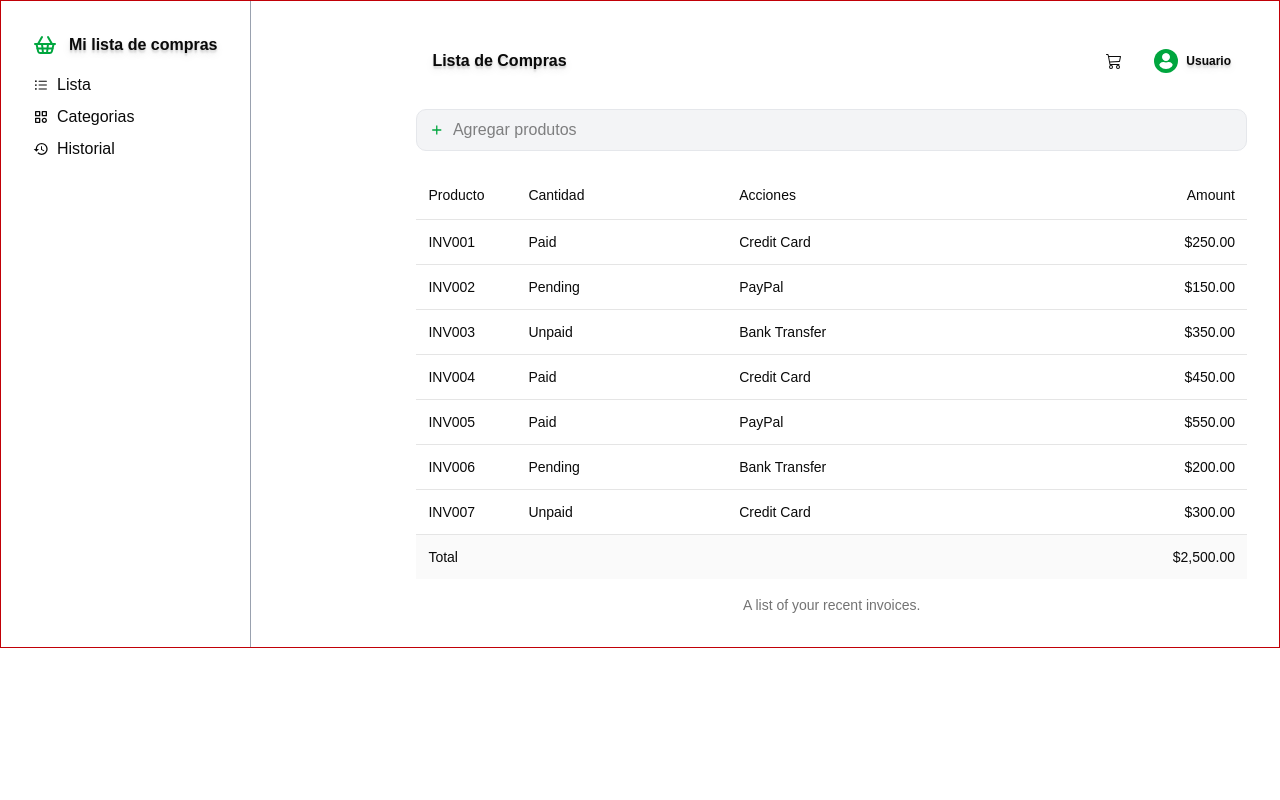
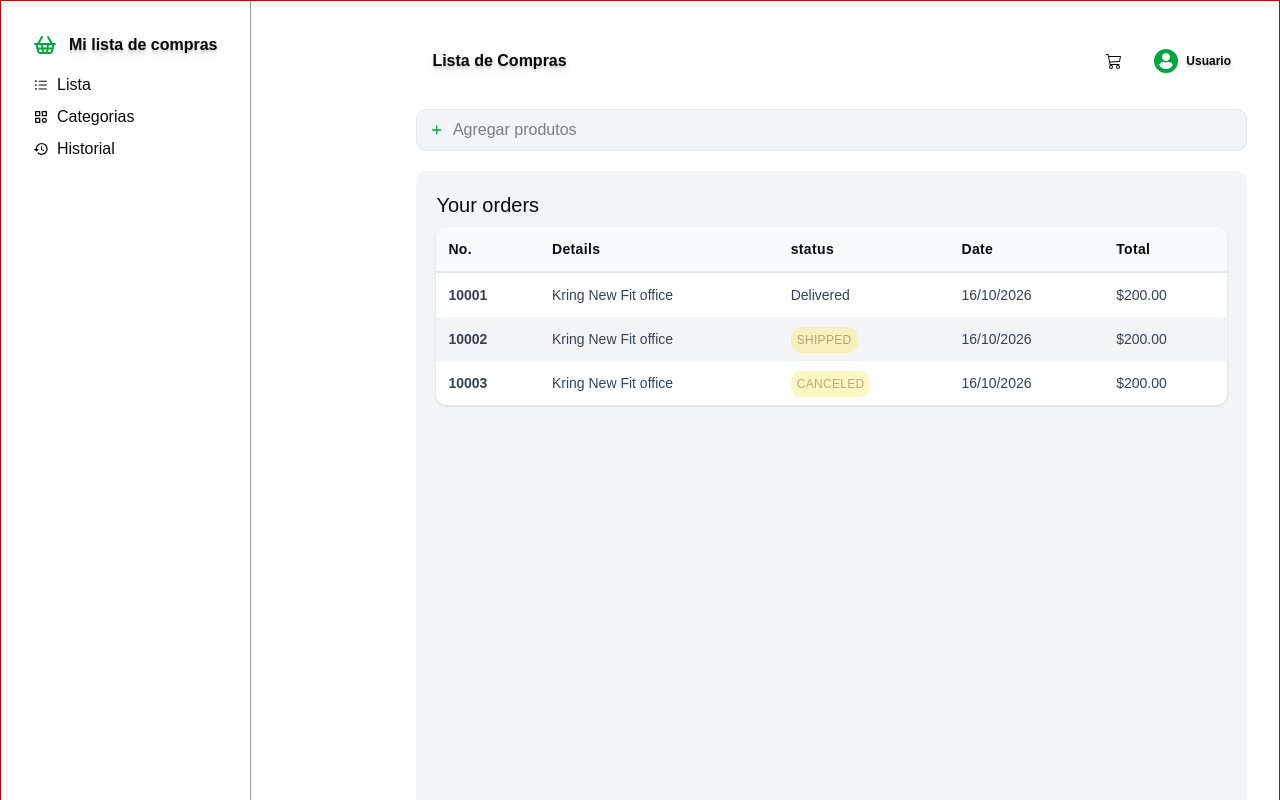
Before and after one commit to DanielFigueroaDuran/shopping-list, a React (Vite) app: page / in a window 1280 px wide. Shown: the top 800 px of the page. Built offline with nearby package versions, Linux system fonts and the light colour scheme.

Commit message:
creating table

```diff
--- a/src/components/Homepage.tsx
+++ b/src/components/Homepage.tsx
@@ -5,7 +5,8 @@ import { MdHistory } from "react-icons/md";
 import { BsCart3 } from "react-icons/bs";
 import { FaUser } from "react-icons/fa";
 import { RiAddFill } from "react-icons/ri";
-import { ProductTable } from './ProductTable';
+import ProductTable from "./ProductTable";
+
 
 const Homepage = () => {
       return (
--- a/src/components/ProductTable.tsx
+++ b/src/components/ProductTable.tsx
@@ -1,87 +1,64 @@
-import {
-      Table,
-      TableBody,
-      TableCaption,
-      TableCell,
-      TableFooter,
-      TableHead,
-      TableHeader,
-      TableRow,
-} from "@/components/ui/table"
 
-const invoices = [
-      {
-            invoice: "INV001",
-            paymentStatus: "Paid",
-            totalAmount: "$250.00",
-            paymentMethod: "Credit Card",
-      },
-      {
-            invoice: "INV002",
-            paymentStatus: "Pending",
-            totalAmount: "$150.00",
-            paymentMethod: "PayPal",
-      },
-      {
-            invoice: "INV003",
-            paymentStatus: "Unpaid",
-            totalAmount: "$350.00",
-            paymentMethod: "Bank Transfer",
-      },
-      {
-            invoice: "INV004",
-            paymentStatus: "Paid",
-            totalAmount: "$450.00",
-            paymentMethod: "Credit Card",
-      },
-      {
-            invoice: "INV005",
-            paymentStatus: "Paid",
-            totalAmount: "$550.00",
-            paymentMethod: "PayPal",
-      },
-      {
-            invoice: "INV006",
-            paymentStatus: "Pending",
-            totalAmount: "$200.00",
-            paymentMethod: "Bank Transfer",
-      },
-      {
-            invoice: "INV007",
-            paymentStatus: "Unpaid",
-            totalAmount: "$300.00",
-            paymentMethod: "Credit Card",
-      },
-]
+const ProductTable = () => {
+      return (
+            <>
 
-export function ProductTable() {
-      return (
-            <Table>
-                  <TableCaption>A list of your recent invoices.</TableCaption>
-                  <TableHeader>
-                        <TableRow>
-                              <TableHead className="w-25">Producto</TableHead>
-                              <TableHead>Cantidad</TableHead>
-                              <TableHead>Acciones</TableHead>
-                              <TableHead className="text-right">Amount</TableHead>
-                        </TableRow>
-                  </TableHeader>
-                  <TableBody>
-                        {invoices.map((invoice) => (
-                              <TableRow key={invoice.invoice}>
-                                    <TableCell className="font-medium">{invoice.invoice}</TableCell>
-                                    <TableCell>{invoice.paymentStatus}</TableCell>
-                                    <TableCell>{invoice.paymentMethod}</TableCell>
-                                    <TableCell className="text-right">{invoice.totalAmount}</TableCell>
-                              </TableRow>
-                        ))}
-                  </TableBody>
-                  <TableFooter>
-                        <TableRow>
-                              <TableCell colSpan={3}>Total</TableCell>
-                              <TableCell className="text-right">$2,500.00</TableCell>
-                        </TableRow>
-                  </TableFooter>
-            </Table>
+                  {/* <template className="w-full h-full border-2"> */}
+                  <div className="p-5 h-screen bg-gray-100 rounded-lg">
+                        <h2 className="text-xl mb-2">Your orders</h2>
+                        <div className="overflow-auto rounded-lg shadow">
+                              <table className="w-full">
+                                    <thead className=" bg-gray-50 border-b-2 border-gray-200">
+                                          <tr>
+                                                <th className="p-3 text-sm font-semibold tracking-wide text-left">No.</th>
+                                                <th className="p-3 text-sm font-semibold tracking-wide text-left">Details</th>
+                                                <th className="p-3 text-sm font-semibold tracking-wide text-left">status</th>
+                                                <th className="p-3 text-sm font-semibold tracking-wide text-left">Date</th>
+                                                <th className="p-3 text-sm font-semibold tracking-wide text-left">Total</th>
+                                          </tr>
+                                    </thead>
+
+                                    <tbody>
+                                          <tr className="bg-white">
+                                                <td className="p-3 text-sm text-gray-700">
+                                                      <a href="#" className="font-bold tect-blue-500 hover:underline">10001</a>
+                                                </td>
+                                                <td className="p-3 text-sm text-gray-700">Kring New Fit office</td>
+                                                <td className="p-3 text-sm text-gray-700">Delivered</td>
+                                                <td className="p-3 text-sm text-gray-700">16/10/2026</td>
+                                                <td className="p-3 text-sm text-gray-700">$200.00</td>
+                                          </tr>
+                                          <tr className="bg-gray-20">
+                                                <td className="p-3 text-sm text-gray-700">
+                                                      <a href="#" className="font-bold tect-blue-500 hover:underline">10002</a>
+                                                </td>
+                                                <td className="p-3 text-sm text-gray-700">Kring New Fit office</td>
+                                                <td className="p-3 text-sm text-gray-700">
+                                                      <span className="p-1.5 text-xs font-medium uppercase tracking-wide text-yellow-800 bg-yellow-200 rounded-lg opacity-50">Shipped</span>
+                                                </td>
+                                                <td className="p-3 text-sm text-gray-700">16/10/2026</td>
+                                                <td className="p-3 text-sm text-gray-700">$200.00</td>
+                                          </tr>
+                                          <tr className="bg-white">
+                                                <td className="p-3 text-sm text-gray-700">
+                                                      <a href="#" className="font-bold tect-blue-500 hover:underline">10003</a>
+                                                </td>
+                                                <td className="p-3 text-sm text-gray-700">Kring New Fit office</td>
+                                                <td className="p-3 text-sm text-gray-700">
+                                                      <span className="p-1.5 text-xs font-medium uppercase tracking-wide text-yellow-800 bg-yellow-200 rounded-lg opacity-50">
+                                                            Canceled
+                                                      </span>
+                                                </td>
+                                                <td className="p-3 text-sm text-gray-700">16/10/2026</td>
+                                                <td className="p-3 text-sm text-gray-700">$200.00</td>
+                                          </tr>
+                                    </tbody>
+                              </table>
+                        </div>
+                  </div>
+                  {/* </template> */}
+            </>
       )
 }
+
+export default ProductTable
--- a/src/components/ui/button.tsx
+++ /dev/null
@@ -1,56 +0,0 @@
-import { Button as ButtonPrimitive } from "@base-ui/react/button"
-import { cva, type VariantProps } from "class-variance-authority"
-
-import { cn } from "@/lib/utils"
-
-const buttonVariants = cva(
-  "group/button inline-flex shrink-0 items-center justify-center rounded-4xl border border-transparent bg-clip-padding text-sm font-medium whitespace-nowrap transition-all outline-none select-none focus-visible:border-ring focus-visible:ring-3 focus-visible:ring-ring/30 active:not-aria-[haspopup]:translate-y-px disabled:pointer-events-none disabled:opacity-50 aria-invalid:border-destructive aria-invalid:ring-3 aria-invalid:ring-destructive/20 dark:aria-invalid:border-destructive/50 dark:aria-invalid:ring-destructive/40 [&_svg]:pointer-events-none [&_svg]:shrink-0 [&_svg:not([class*='size-'])]:size-4",
-  {
-    variants: {
-      variant: {
-        default: "bg-primary text-primary-foreground hover:bg-primary/80",
-        outline:
-          "border-border bg-background hover:bg-muted hover:text-foreground aria-expanded:bg-muted aria-expanded:text-foreground dark:bg-transparent dark:hover:bg-input/30",
-        secondary:
-          "bg-secondary text-secondary-foreground hover:bg-[color-mix(in_oklch,var(--secondary),var(--foreground)_5%)] aria-expanded:bg-secondary aria-expanded:text-secondary-foreground",
-        ghost:
-          "hover:bg-muted hover:text-foreground aria-expanded:bg-muted aria-expanded:text-foreground dark:hover:bg-muted/50",
-        destructive:
-          "bg-destructive/10 text-destructive hover:bg-destructive/20 focus-visible:border-destructive/40 focus-visible:ring-destructive/20 dark:bg-destructive/20 dark:hover:bg-destructive/30 dark:focus-visible:ring-destructive/40",
-        link: "text-primary underline-offset-4 hover:underline",
-      },
-      size: {
-        default:
-          "h-9 gap-1.5 px-3 has-data-[icon=inline-end]:pr-2.5 has-data-[icon=inline-start]:pl-2.5",
-        xs: "h-6 gap-1 px-2.5 text-xs has-data-[icon=inline-end]:pr-2 has-data-[icon=inline-start]:pl-2 [&_svg:not([class*='size-'])]:size-3",
-        sm: "h-8 gap-1 px-3 has-data-[icon=inline-end]:pr-2 has-data-[icon=inline-start]:pl-2",
-        lg: "h-10 gap-1.5 px-4 has-data-[icon=inline-end]:pr-3 has-data-[icon=inline-start]:pl-3",
-        icon: "size-9",
-        "icon-xs": "size-6 [&_svg:not([class*='size-'])]:size-3",
-        "icon-sm": "size-8",
-        "icon-lg": "size-10",
-      },
-    },
-    defaultVariants: {
-      variant: "default",
-      size: "default",
-    },
-  }
-)
-
-function Button({
-  className,
-  variant = "default",
-  size = "default",
-  ...props
-}: ButtonPrimitive.Props & VariantProps<typeof buttonVariants>) {
-  return (
-    <ButtonPrimitive
-      data-slot="button"
-      className={cn(buttonVariants({ variant, size, className }))}
-      {...props}
-    />
-  )
-}
-
-export { Button, buttonVariants }
--- a/src/components/ui/table.tsx
+++ /dev/null
@@ -1,113 +0,0 @@
-import * as React from "react"
-import { cn } from "cn"
-
-function Table({ className, ...props }: React.ComponentProps<"table">) {
-  return (
-    <div
-      data-slot="table-container"
-      className="relative w-full overflow-x-auto"
-    >
-      <table
-        data-slot="table"
-        className={cn("w-full caption-bottom text-sm", className)}
-        {...props}
-      />
-    </div>
-  )
-}
-
-function TableHeader({ className, ...props }: React.ComponentProps<"thead">) {
-  return (
-    <thead
-      data-slot="table-header"
-      className={cn("[&_tr]:border-b", className)}
-      {...props}
-    />
-  )
-}
-
-function TableBody({ className, ...props }: React.ComponentProps<"tbody">) {
-  return (
-    <tbody
-      data-slot="table-body"
-      className={cn("[&_tr:last-child]:border-0", className)}
-      {...props}
-    />
-  )
-}
-
-function TableFooter({ className, ...props }: React.ComponentProps<"tfoot">) {
-  return (
-    <tfoot
-      data-slot="table-footer"
-      className={cn(
-        "border-t bg-muted/50 font-medium [&>tr]:last:border-b-0",
-        className
-      )}
-      {...props}
-    />
-  )
-}
-
-function TableRow({ className, ...props }: React.ComponentProps<"tr">) {
-  return (
-    <tr
-      data-slot="table-row"
-      className={cn(
-        "border-b transition-colors hover:bg-muted/50 has-aria-expanded:bg-muted/50 data-[state=selected]:bg-muted",
-        className
-      )}
-      {...props}
-    />
-  )
-}
-
-function TableHead({ className, ...props }: React.ComponentProps<"th">) {
-  return (
-    <th
-      data-slot="table-head"
-      className={cn(
-        "h-12 px-3 text-left align-middle font-medium whitespace-nowrap text-foreground [&:has([role=checkbox])]:pr-0",
-        className
-      )}
-      {...props}
-    />
-  )
-}
-
-function TableCell({ className, ...props }: React.ComponentProps<"td">) {
-  return (
-    <td
-      data-slot="table-cell"
-      className={cn(
-        "p-3 align-middle whitespace-nowrap [&:has([role=checkbox])]:pr-0",
-        className
-      )}
-      {...props}
-    />
-  )
-}
-
-function TableCaption({
-  className,
-  ...props
-}: React.ComponentProps<"caption">) {
-  return (
-    <caption
-      data-slot="table-caption"
-      className={cn("mt-4 text-sm text-muted-foreground", className)}
-      {...props}
-    />
-  )
-}
-
-export {
-  Table,
-  TableHeader,
-  TableBody,
-  TableFooter,
-  TableHead,
-  TableRow,
-  TableCell,
-  TableCaption,
-}
```
